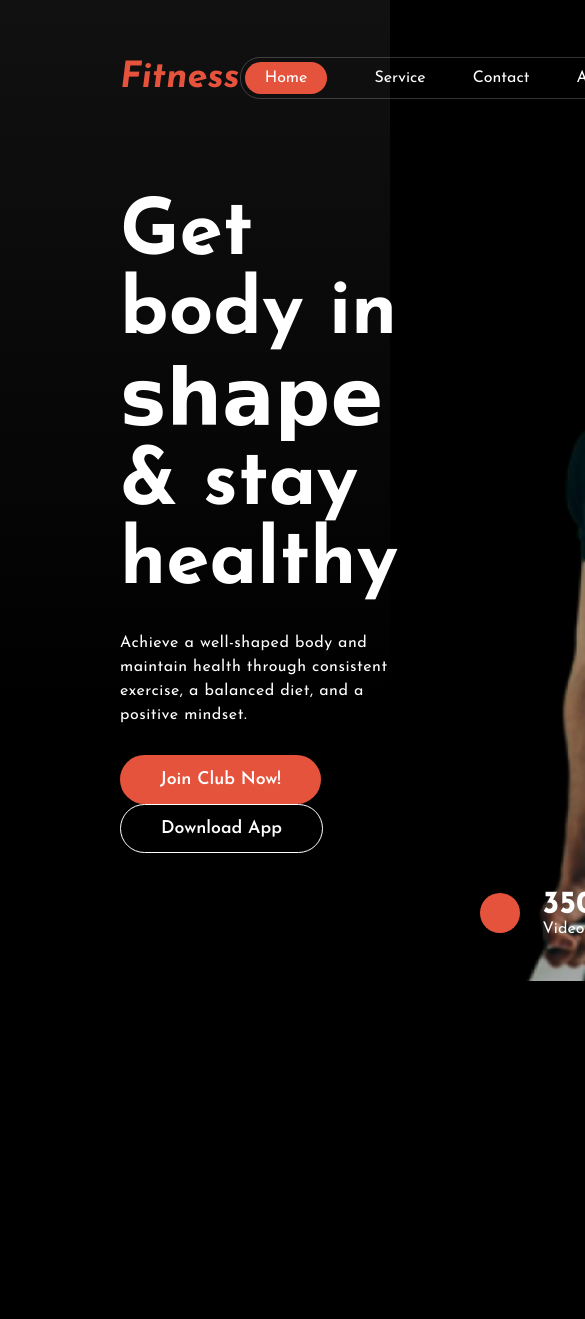
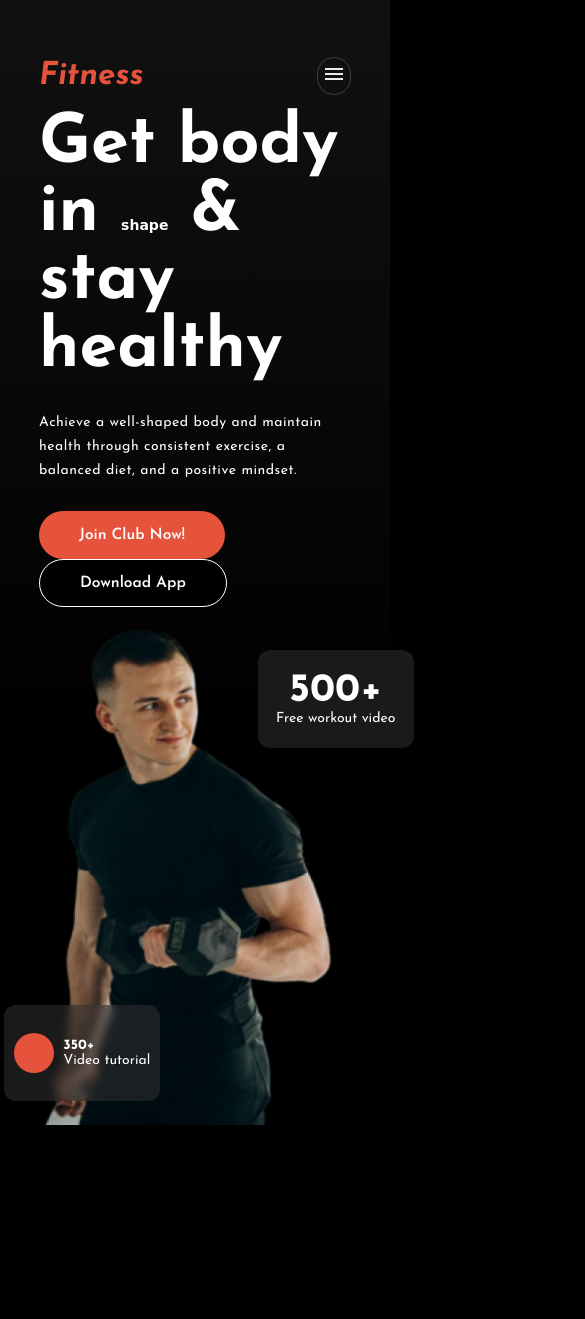
Before and after one commit to RiazullJannat/Assignment_2, a plain HTML site: page index.html in a window 390 px wide. Shown: the top 1319 px of the page, 585 px wide, since content can reach past the window. Before the commit the page ends 1116 px from the top, so only its background shows below. Drawn offline with Linux system fonts and the light colour scheme.

Commit message:
responsive section updated.

```diff
--- a/index.html
+++ b/index.html
@@ -15,6 +15,7 @@
                 <li class="nav_item">Service</li>
                 <li class="nav_item">Contact</li>
                 <li class="nav_item">About</li>
+                <li id="menu_icon"><svg xmlns="http://www.w3.org/2000/svg" height="24px" viewBox="0 -960 960 960" width="24px" fill="#e8eaed"><path d="M120-240v-80h720v80H120Zm0-200v-80h720v80H120Zm0-200v-80h720v80H120Z"/></svg></li>
             </ul>
         </nav>
         <div class="banner">
@@ -26,17 +27,20 @@
                     <button class="buttn2">Download App</button>
                 </div>
             </div>
-            <div class="banner_img_container">
+            <div class="banner_img_tags_container">
                 <img src="images/Images 2.png" alt="" class="banner_img" height="100%">
                 <div class="tag_container">
-                    <div class="tute">
+                    <div class="tute" id="tut">
                         <!-- <div class="background"></div> -->
                         <div class="golla"></div>
-                        <div class="content"><h1 class="content">350+</h1>
-                            <p class="content">Video tutorial</p></div>
+                        <div class="content">
+                            <h1 class="content">350+</h1>
+                            <p class="content">Video tutorial</p>
+                        </div>
                     </div>
                     <div class="workout_video">
-                        <h3>500+</h3>
+                        <!-- <div class="background"></div> -->
+                        <h1 id="big">500+</h1>
                         <p>Free workout video</p>
                     </div>
                 </div>
--- a/style/style.css
+++ b/style/style.css
@@ -15,27 +15,32 @@
   /* common class */
   *{
     font-family: "Josefin Sans";
-    margin: 0px;
-    padding: 0px;
-    box-sizing: border-box;
+    margin: 0;
+    padding: 0;
+    font-size: 16px;
+    /* box-sizing: border-box; */
   }
   .body{
-    font-size: 16px;
-    overflow-x: hidden;
+    /* border: 2px solid red; */
+    max-width: 100vw;
+    min-height: 100vh;
+
+    /* overflow-x: hidden; */
     background-color: black;
   }
   /* Header section */
   .header{
     /* border: 3px dotted blue; */
-    height: 714px;
+    max-height: 90vh;
     background: linear-gradient(to bottom, rgba(17, 17, 17, 1),rgba(119, 119, 119, 0))
   }
   /* navigation */
 
   .navigation{
+    width: 80vw;
     display: flex;
     justify-content: space-between;
-    margin: 0px 120px;
+    margin: 0 auto;
     align-items: center;
     padding-top: 57px;
     /* background-color: transparent; */
@@ -67,20 +72,28 @@
     background-color: rgba(230, 83, 60, 1);
     border-radius: 46px;
   }
+  #menu_icon{
+    display: none;
+  }
 /* banner section */
-.banner, .description, .des_title, .des_subtitle, .banner_img, .banner_img_container{
+/* .banner, .description, .des_title, .des_subtitle, .banner_img, .banner_img_container{
   background-color: transparent;
+} */
+.banner{
+  width: 80vw;
+  height: 75vh;
+  display: flex;
+  justify-content: space-between;
+  /* border: 2px solid green; */
+  margin: 0px auto;
+  margin-top: 2%;
 
 }
-.banner{
-  display: flex;
-  justify-content: space-between;
-}
 .description{
-    width: 599px;
+    /* width: 30%; */
     /* border: 2px solid red; */
     color: white;
-    margin: 96px 120px;
+    margin: auto 0px;
 
 }
 .des_title{
@@ -116,9 +129,19 @@
     background-color: black;
     border: 1px solid ;
 }
+.banner_img_tags_container{
+  display: flex;
+  flex-direction: column;
+
+}
 .banner_img{
-  margin-top: 32px;
-  padding-right: 114px;
+  /* border: 3px dotted yellowgreen; */
+  /* margin-top: 32px; */
+  align-items: center;
+  align-content: center;
+  justify-content: center;
+  justify-items: center;
+  /* padding-right:140px; */
 
 }
 
@@ -130,7 +153,7 @@
 }
 .tute{
   /* border: 2px solid red; */
-  width: 206px;
+  width: 50%;
   height: 96px;
   display: flex;
   align-items: center;
@@ -138,13 +161,50 @@
   justify-content: space-evenly;
   position: relative;
   top: -120px;
-  left: -60px;
-  background-color: transparent;
-  background
+  right:35px;
+  background-color: rgba(48, 48, 48, 0.54);
+  color: white;
+  backdrop-filter: blur(5px);
+  /* filter: blur(5px); */
+  /* background-color: transparent; */
+  border-radius: 12px;
+}
+.workout_video{
+  width: 50%;
+  height: 98px;
+  color: white;
+  background-color: rgba(48, 48, 48, 0.54);
+  position: relative;
+  top: -40.81rem;
+  right: -15.625rem;
+  display: flex;
+  flex-direction: column;
+  justify-content: center;
+  align-items: center;
+  border-radius: 12px;
+  backdrop-filter:blur(5px);
+
+
+}
+#big{
+  font-size: 40px;
 }
 
-.content{
-  color: white;
-  background-color: transparent;
+/* responsive part */
+@media screen and (max-width:576px) {
+  *{
+    font-size: 14px;
+  }
+  .banner{
+    margin-top: 4%;
+  }
+  .nav_item{
+    display: none;
+  }
+  #menu_icon{
+    display:block;
+  }
+  .banner{
+    flex-direction: column;
+  }
 }
-/* responsive part */
```
Also changed, not shown: menu_24dp_E8EAED_FILL0_wght400_GRAD0_opsz24.svg (added).
